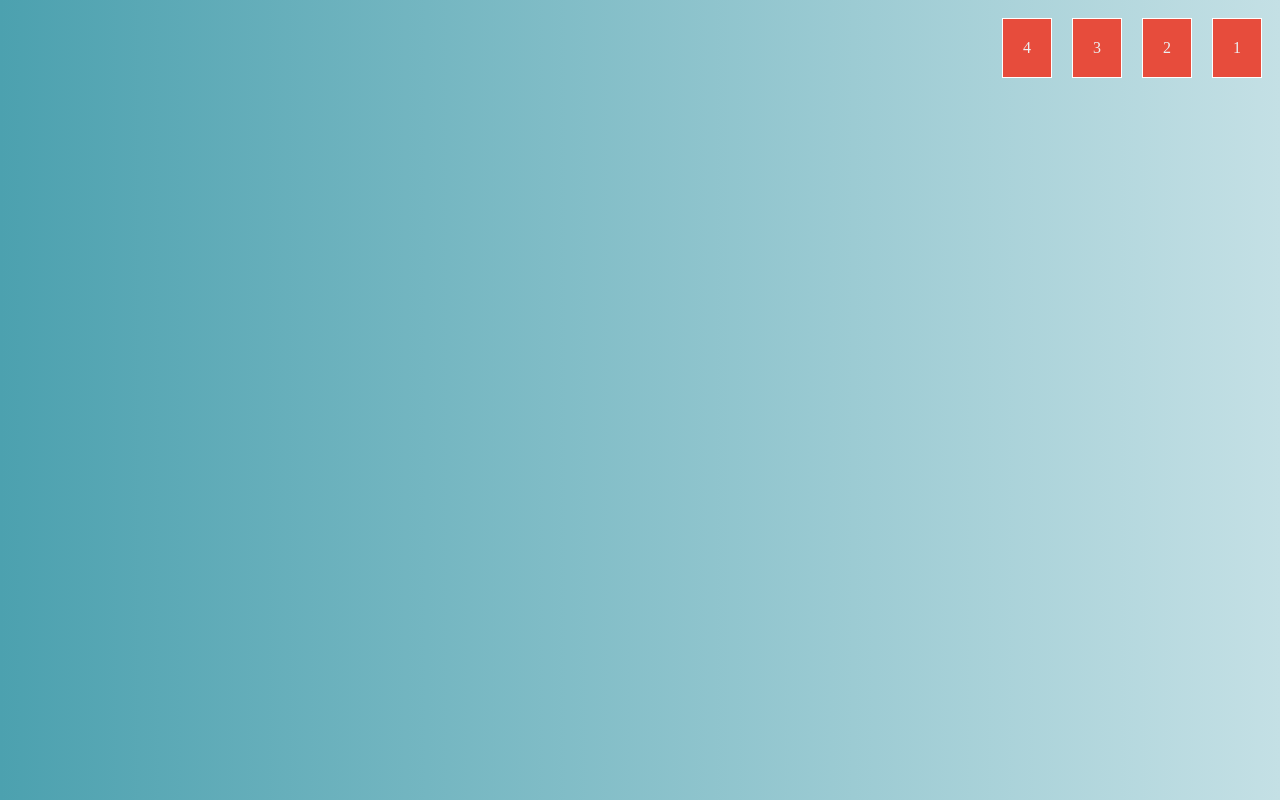
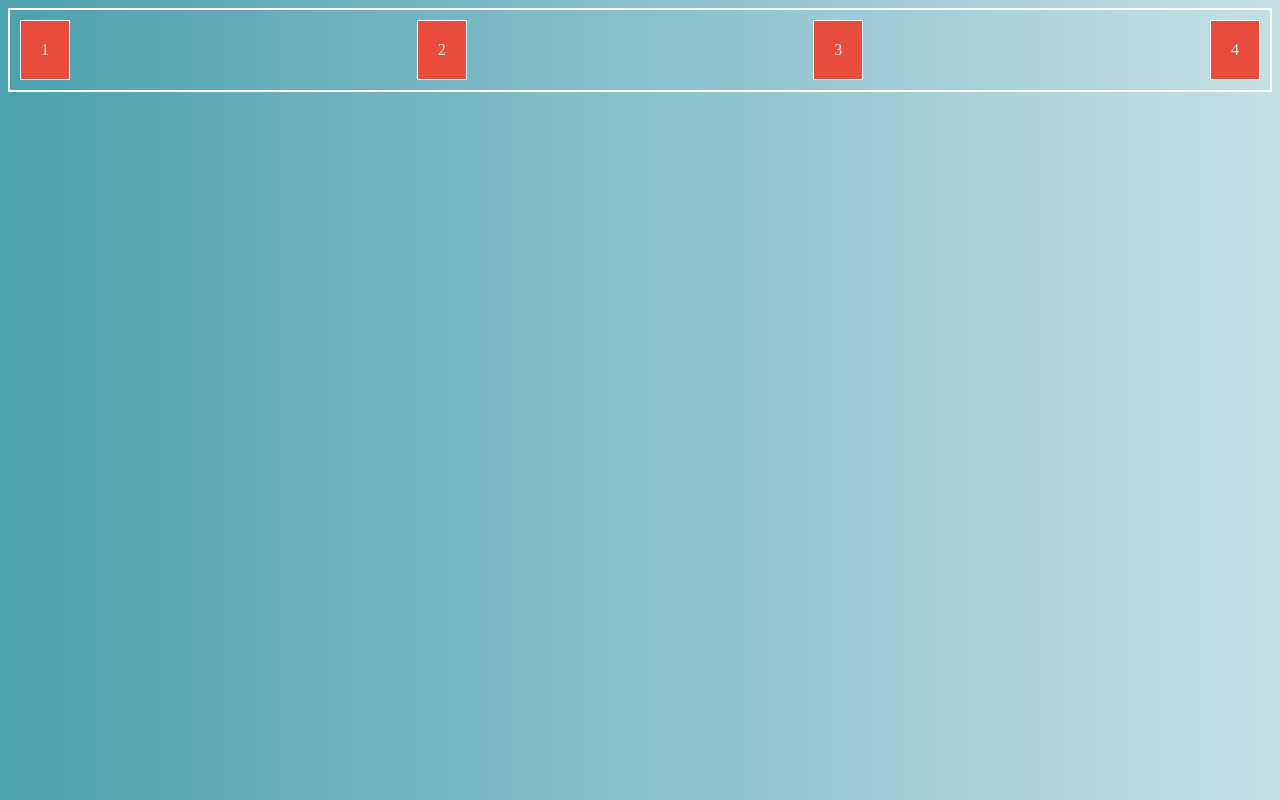
Before and after one commit to hkvongit/flexbox-projects, a plain HTML site: page index.html in a window 1280 px wide. Drawn offline with Linux system fonts and the light colour scheme.

Commit message:
justify content using flex

```diff
--- a/flex.css
+++ b/flex.css
@@ -1,4 +1,7 @@
 .container{
     display:flex;
-    flex-direction: row-reverse;
+    flex-direction: row;
+    justify-content: space-between;
+    border : 2px solid white;
+
 }
--- a/style.css
+++ b/style.css
@@ -30,6 +30,7 @@ body{
     padding:20px;
     margin:10px;
     text-align: center;
+
 }
 
 .container >div:hover{
```
